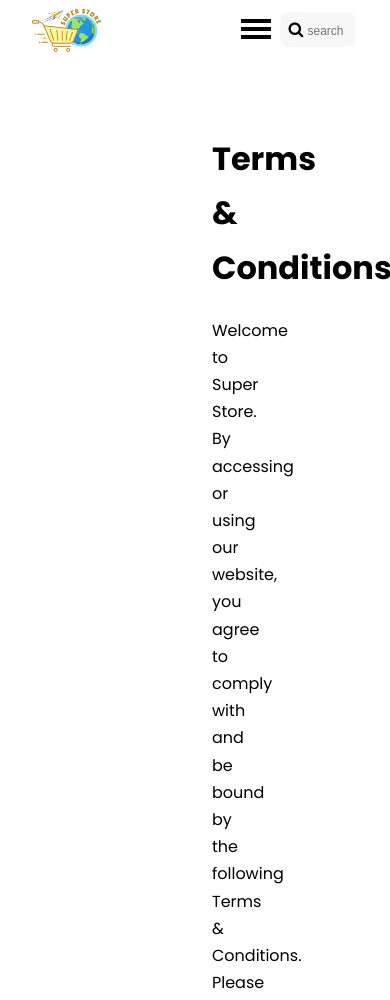
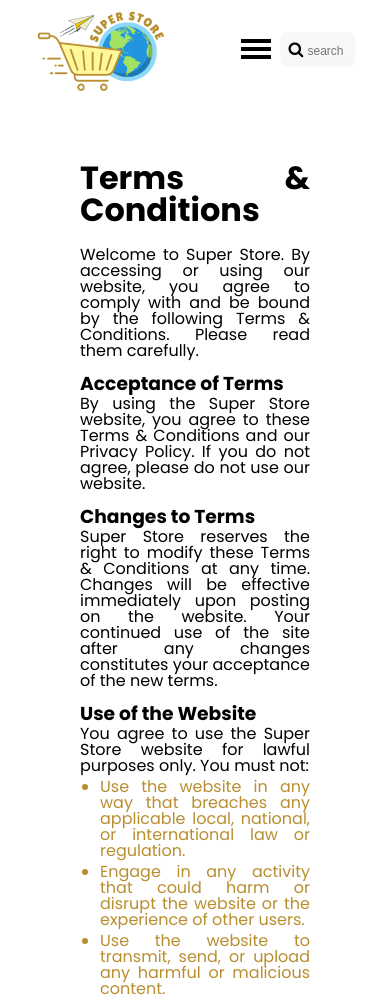
Before and after one commit to Kampus-Merdeka-Software-Engineering/km-feb24-balikpapan-14, a plain HTML site: page terms&conditions.html in a window 390 px wide. Shown: the top 1000 px of the page. Drawn offline with Linux system fonts and the light colour scheme.

Commit message:
update styles mobile

```diff
--- a/css/returns.css
+++ b/css/returns.css
@@ -13,9 +13,6 @@ nav {
     padding: 5px 25px;
 }
 
-.logo {
-    height: auto;
-}
 
 ul,
 a {
@@ -172,26 +169,17 @@ li {
 
 
 
-/* Mobile Styles */
-@media screen and (max-width: 600px) {
-    .container .content {
-        display: flex;
-        flex-direction: column;
-    }
-
-    .hero-container {
-        display: flex;
-        flex-direction: column;
-        justify-content: center;
-        align-items: center;
-    }
-}
 
 /* Mobile Styles */
 @media screen and (max-width: 600px) {
-    .logo {
-        height: 3rem;
-        position: relative;
+    main {
+        margin: 0%;
+    }
+
+    .return {
+        margin: 4rem 5rem;
+        text-align: justify;
+        line-height: 1.0;
     }
 
     .hamburger-menu {
@@ -270,6 +258,10 @@ li {
 
 /* Tablet Styles */
 @media (min-width: 601px) and (max-width: 1024px) {
+
+    main {
+        margin: 0%;
+    }
     .hamburger-menu {
         display: flex;
         margin-left: auto;
@@ -334,12 +326,6 @@ li {
 /* Desktop Styles */
 @media (min-width: 1025px) {
 
-    .card-container,
-    .card-container-specialoffer {
-        flex-direction: row;
-        flex-wrap: wrap;
-        justify-content: center
-    }
 
     .footer-grid {
         grid-template-columns: repeat(4, 1fr);
--- a/css/terms&conditions.css
+++ b/css/terms&conditions.css
@@ -13,9 +13,6 @@ nav {
     padding: 5px 25px;
 }
 
-.logo {
-    height: auto;
-}
 
 ul,
 a {
@@ -167,24 +164,15 @@ li {
 
 /* Mobile Styles */
 @media screen and (max-width: 600px) {
-    .container .content {
-        display: flex;
-        flex-direction: column;
+
+    main {
+        margin: 0%;
     }
 
-    .hero-container {
-        display: flex;
-        flex-direction: column;
-        justify-content: center;
-        align-items: center;
-    }
-}
-
-/* Mobile Styles */
-@media screen and (max-width: 600px) {
-    .logo {
-        height: 3rem;
-        position: relative;
+    .terms {
+        margin: 4rem 5rem;
+        text-align: justify;
+        line-height: 1.0;
     }
 
     .hamburger-menu {
@@ -263,6 +251,10 @@ li {
 
 /* Tablet Styles */
 @media (min-width: 601px) and (max-width: 1024px) {
+    main {
+        margin: 0%;
+    }
+
     .hamburger-menu {
         display: flex;
         margin-left: auto;
```
